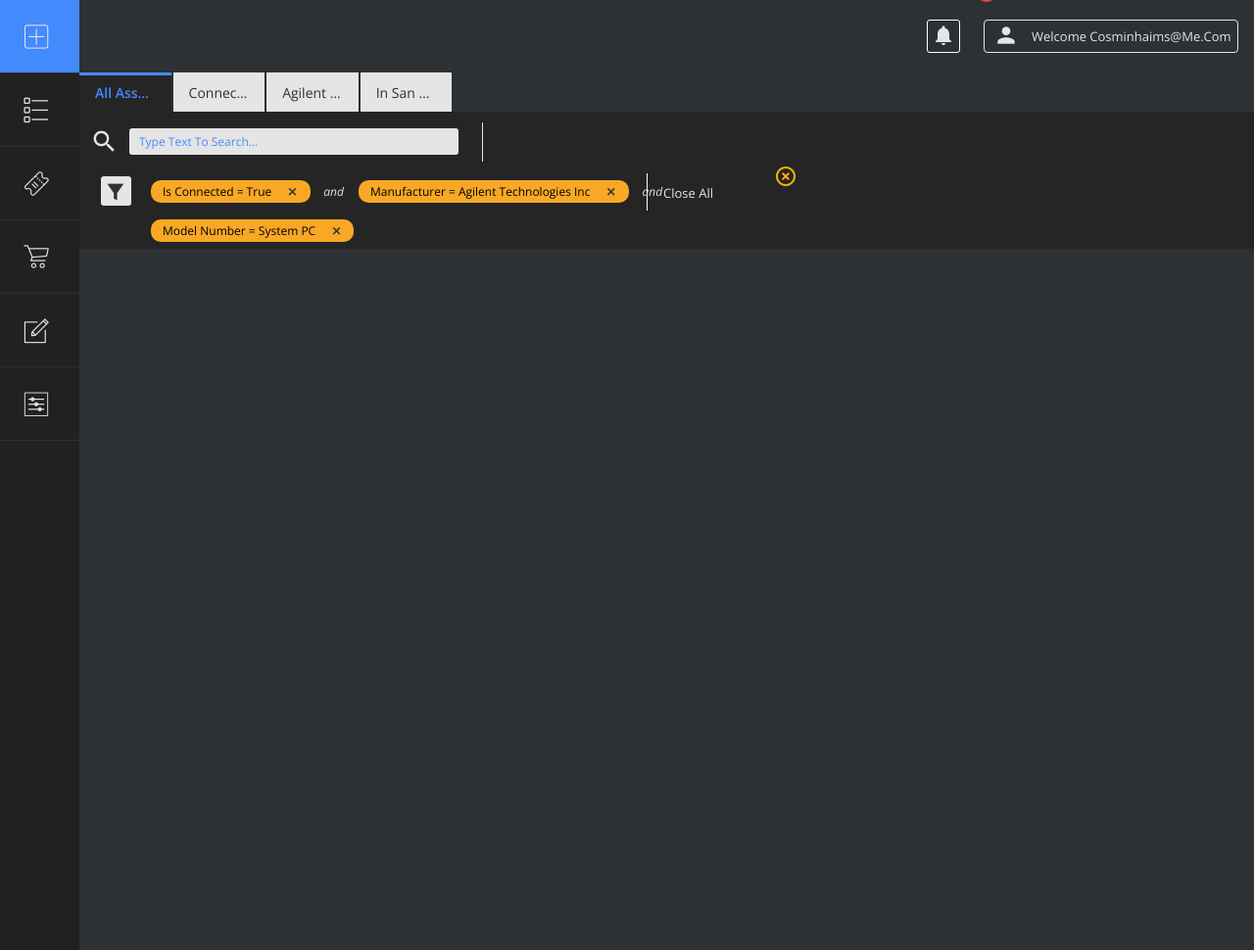
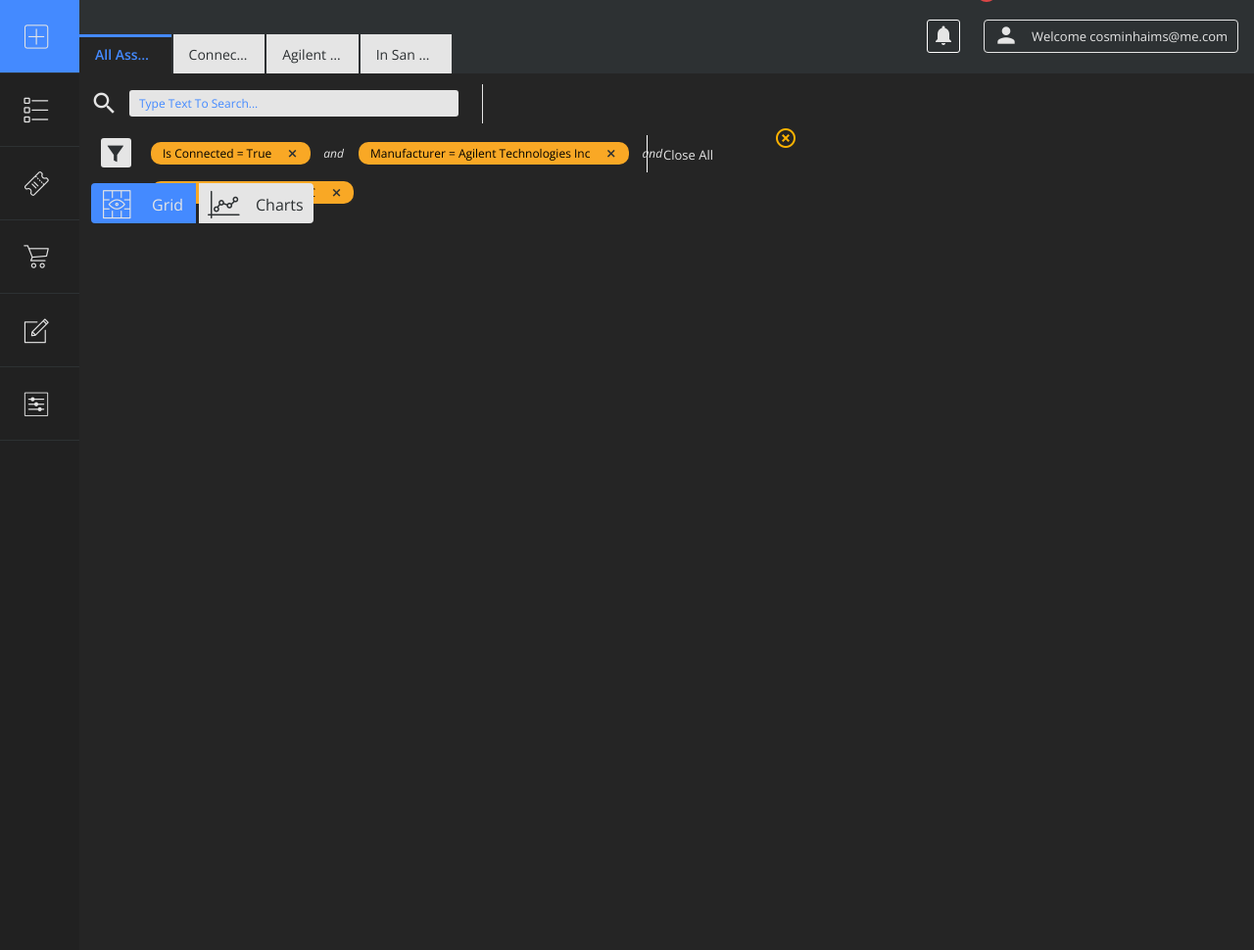
Before and after one commit to jsthack/aa_main_ui, a website: page index.html in a window 1280 px wide. Shown: the top 970 px of the page at 98% size. Drawn offline with nearby package versions, Linux system fonts and the light colour scheme; files whose address does not match are found by name.

Commit message:
View Toggle version 1 finished

```diff
--- a/index.html
+++ b/index.html
@@ -46,7 +46,6 @@
                <i class="material-icons prefix">search</i>
                <input id="icon_prefix"  class="search browser-default" type="search" value="Type Text To Search..." onfocus="if(this.value == 'Type Text To Search...') { this.value = ''; }" onblur="if(this.value == '') { this.value = 'Type Text To Search...'; }">
             </div>
-
             <div class="col s7 filters">
                <a href="#" class="filterButton"><i class="icon-filter2"></i></a>
                <ul class="filterTags">
@@ -60,6 +59,14 @@
                </div>
             </div>
          </div>
+         <div class="row viewToggle">
+            <div class="col s10 gridCharts">
+               <div class="toggleButton">
+                  <a href="#" id="grid"><i class="icon-grid"></i><span>Grid</span></a>
+                  <a href="#" id="charts"><i class="icon-chart"></i><span>Charts</span></a>
+               </div>
+            </div>
+         </div>
       <!--Import jQuery before materialize.js-->
       <script type="text/javascript" src="https://code.jquery.com/jquery-2.1.1.min.js"></script>
       <script type="text/javascript" src="js/bin/materialize.min.js"></script>
--- /dev/null
+++ b/js/mobile-app-toggle.js
@@ -0,0 +1,4 @@
+$('[data-mobile-app-toggle] .button').click(function () {
+  $(this).siblings().removeClass('is-active');
+  $(this).addClass('is-active');
+});
--- a/sass/main.scss
+++ b/sass/main.scss
@@ -58,15 +58,9 @@ body { background-color: $bkg; }
 // 3. SIDE NAV ---------
 //======================
 
-.navPanel {
-   background-color: $nav;
-   width: 80px;
-   height: 970px;
-}
-
 .sideNav {
    background-color: $nav;
-   height: 970px;
+   height: 1970px;
    width: 81px;
    float: left;
    li {
@@ -92,7 +86,7 @@ body { background-color: $bkg; }
 //======================
 
 .row.header {
-   height: 54px;
+   height: 15px;
 }
 
 .notifications {
@@ -145,6 +139,7 @@ body { background-color: $bkg; }
       padding: 9px 0 0 0;
       color: $lightGray;
       font-weight: 200;
+      text-transform: initial;
    }
 }
 a.userSettings:hover {
@@ -199,8 +194,7 @@ a.userSettings:hover {
 //======================
 
 .row.searchFilter {
-   //height: 60px;
-   height: 140px;
+   height: 61px;
    margin-top: -10px;
    background-color: $activeTabBkg;
 }
@@ -336,3 +330,66 @@ input[type=search] {
       }
    }
 }
+
+//======================
+// 8. LOWER CONTROLS ---
+//======================
+
+.row.viewToggle {
+   margin: -21px 0 0 0;
+   background-color: $activeTabBkg;
+}
+
+.col.s10.gridCharts {
+   height: 50px;
+}
+
+.toggleButton {
+   #grid {
+      float: left;
+      width: 107px;
+      height: 41px;
+      margin: 0 3px 0 0;
+      padding: 15px 0px 0px 10px;
+      line-height: 14px;
+      background-color: $mainBlue;
+      color: $lightGray;
+      border-radius: 4px 0 0 4px;
+      text-transform: uppercase;
+      &:hover {
+         background-color: $lightGray;
+         color: $bkg;
+      }
+      i {//grid icon
+         font-size: 32px;
+         padding: 0px 20px 0 0;
+      }
+      span {
+         padding: 0px 0px 0px 0px;
+         position: absolute;
+      }
+   }
+   #charts {
+      float:left;
+      width: 117px;
+      height: 41px;
+      padding: 10px 0px 0px 8px;
+      line-height: 24px;
+      background-color: $lightGray;
+      color: $bkg;
+      border-radius: 0 4px 4px 0;
+      text-transform: uppercase;
+      &:hover {
+         background-color: $mainBlue;
+         color: $lightGray;
+      }
+      i {//grid icon
+         font-size: 36px;
+         padding: 0px 14px 0 0;
+      }
+      span {
+         padding: 0px 0px 0px 0px;
+         position: absolute;
+      }
+   }
+}
```
Also changed, not shown: css/main.css.
